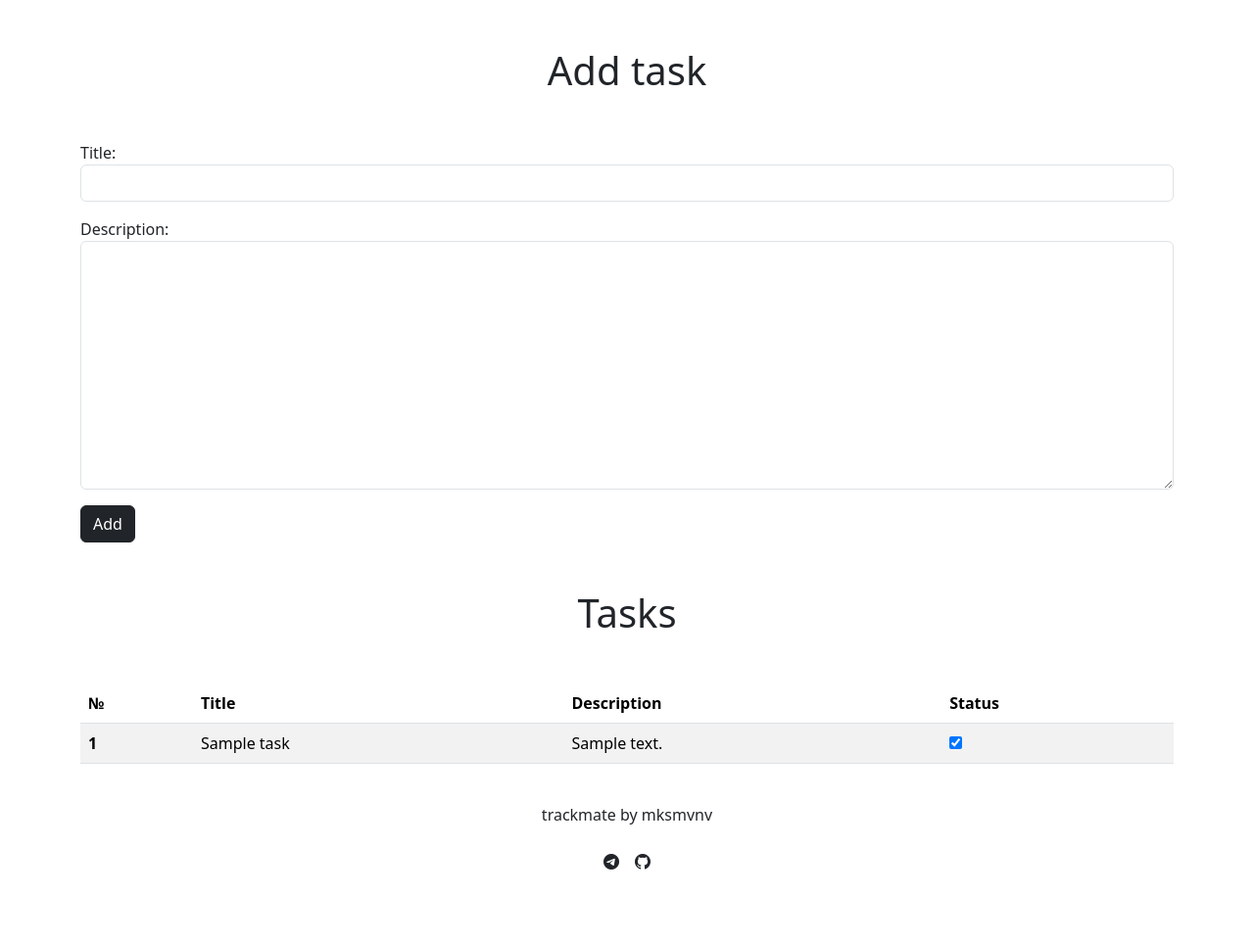
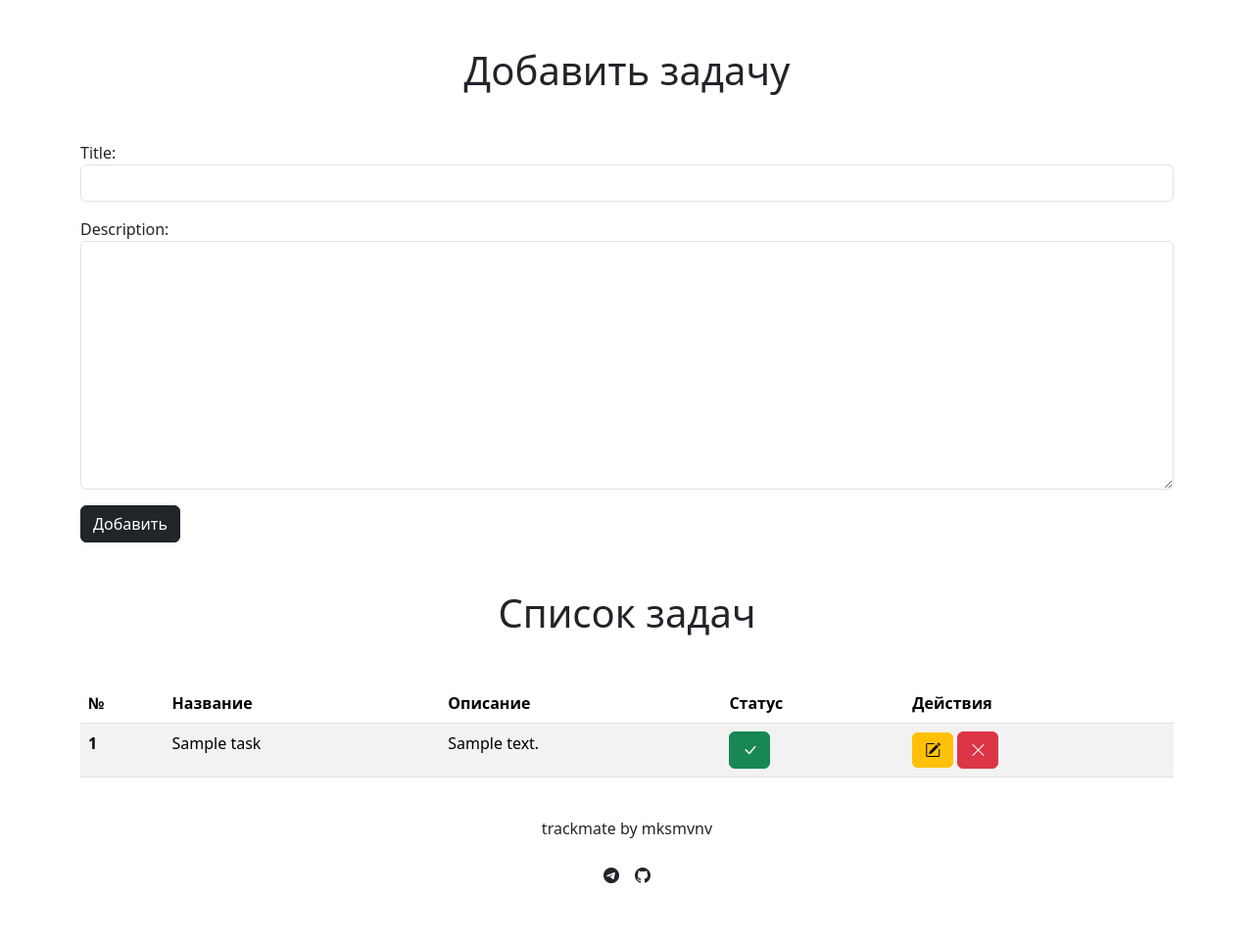
Before and after one commit to mksmvnv/trackmate, a Django app: page / in a window 1280 px wide. Shown: the part 57-1019 px from the top of the page at 98% size. Before the commit the page ends 945 px from the top, so only its background shows below. Run offline with Django 5.2, Linux system fonts and the light colour scheme; tables that the repository leaves empty hold one stand-in row (values such as "Sample post").

Commit message:
Add update and delete buttons

```diff
--- a/tasks/templates/index.html
+++ b/tasks/templates/index.html
@@ -1,26 +1,27 @@
 {% extends "base.html" %}
 
 {% block title %}
-Tasks
+trackmate
 {% endblock %}
 
 {% block content %}
 <!--Task form-->
-<h1 class="text-center m-5">Add task</h1>
+<h1 class="text-center m-5">Добавить задачу</h1>
 <form method="post" action="{% url 'index' %}">
   {% csrf_token %}
   {{ form.as_p }}
-  <button type="submit" class="btn btn-dark">Add</button>
+  <button type="submit" class="btn btn-dark">Добавить</button>
 </form>
 <!--Tasks list-->
-<h1 class="text-center m-5">Tasks</h1>
+<h1 class="text-center m-5">Список задач</h1>
 <table class="table table-striped">
   <thead>
     <tr>
       <th scope="col">№</th>
-      <th scope="col">Title</th>
-      <th scope="col">Description</th>
-      <th scope="col">Status</th>
+      <th scope="col">Название</th>
+      <th scope="col">Описание</th>
+      <th scope="col">Статус</th>
+      <th scope="col">Действия</th>
     </tr>
   </thead>
   <tbody>
@@ -30,8 +31,20 @@ Tasks
       <td>{{ task.title }}</td>
       <td>{{ task.description }}</td>
       <td>
-        <input type="checkbox" data-id="{{ task.id }}" {% if task.status %}checked{% endif %}>
+        <div class="btn-group" role="group" aria-label="Basic checkbox toggle button group">
+          <input type="checkbox" class="btn-check" id="btncheck{{ task.id }}" autocomplete="off" data-id="{{ task.id }}" {% if task.status %}checked{% endif %}>
+          <label class="btn btn-outline-success" for="btncheck{{ task.id }}"><i class="bi bi-check-lg"></i></label>
+        </div>
       </td>
+      <td>
+        <a href="{% url 'task-update' task.id %}" class="btn btn-warning d-inline"><i class="bi bi-pencil-square"></i></a>
+        <form action="{% url 'task-delete' task.id %}" method="post" class="d-inline">
+            {% csrf_token %}
+            <button type="submit" class="btn btn-danger">
+                <i class="bi bi-x-lg"></i>
+            </button>
+        </form>
+    </td>
     </tr>
     {% endfor %}
   </tbody>
```
